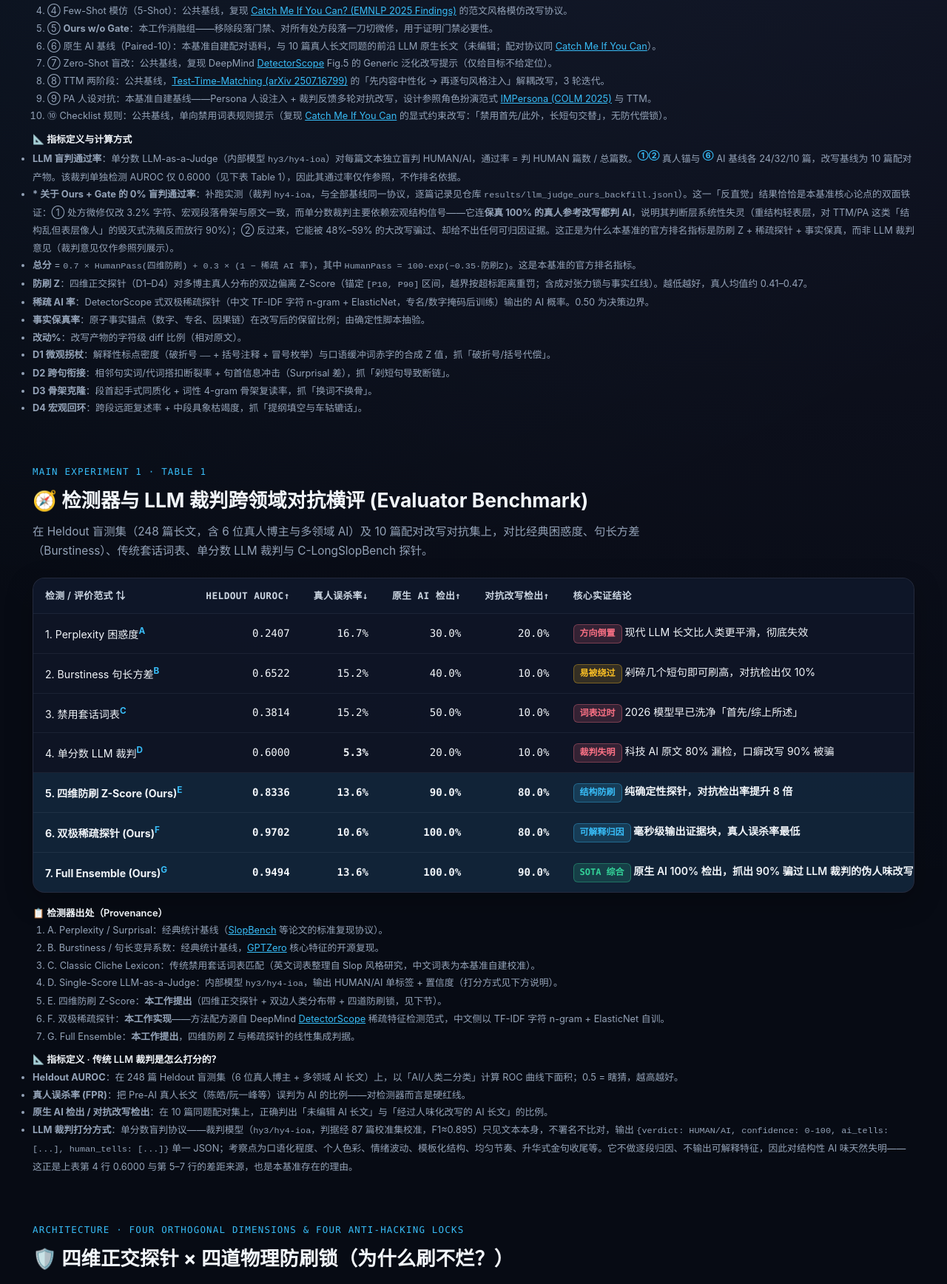
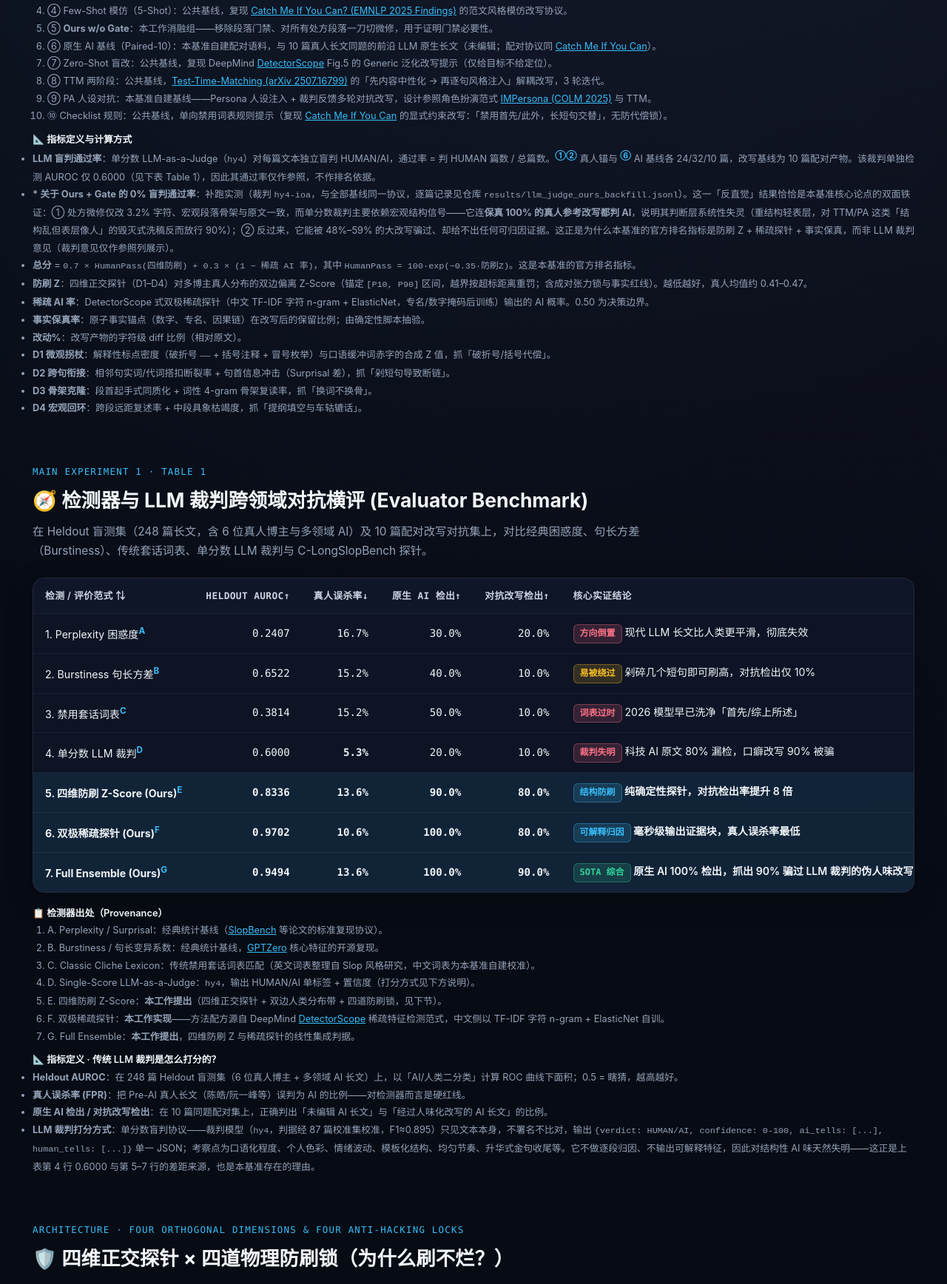
Before and after one commit to yenanjing/c-longslop-bench, a plain HTML site: page docs/index.html in a window 1280 px wide. Shown: the part 1752-3488 px from the top of the page at 74% size. Drawn offline with Linux system fonts and the light colour scheme.

Commit message:
docs: unify judge label to hy4, drop internal-model wording

```diff
--- a/docs/index.html
+++ b/docs/index.html
@@ -642,7 +642,7 @@
         </ol>
         <div class="fn-title">📐 指标定义与计算方式</div>
         <ul>
-          <li><strong>LLM 盲判通过率</strong>：单分数 LLM-as-a-Judge（内部模型 <code>hy3/hy4-ioa</code>）对每篇文本独立盲判 HUMAN/AI，通过率 = 判 HUMAN 篇数 / 总篇数。<sup class="fn">①②</sup> 真人锚与 <sup class="fn">⑥</sup> AI 基线各 24/32/10 篇，改写基线为 10 篇配对产物。该裁判单独检测 AUROC 仅 0.6000（见下表 Table 1），因此其通过率仅作参照，不作排名依据。</li>
+          <li><strong>LLM 盲判通过率</strong>：单分数 LLM-as-a-Judge（<code>hy4</code>）对每篇文本独立盲判 HUMAN/AI，通过率 = 判 HUMAN 篇数 / 总篇数。<sup class="fn">①②</sup> 真人锚与 <sup class="fn">⑥</sup> AI 基线各 24/32/10 篇，改写基线为 10 篇配对产物。该裁判单独检测 AUROC 仅 0.6000（见下表 Table 1），因此其通过率仅作参照，不作排名依据。</li>
           <li id="fn-ours-judge"><strong>* 关于 Ours + Gate 的 0% 盲判通过率</strong>：补跑实测（裁判 <code>hy4-ioa</code>，与全部基线同一协议，逐篇记录见仓库 <code>results/llm_judge_ours_backfill.jsonl</code>）。这一「反直觉」结果恰恰是本基准核心论点的双面铁证：① 处方微修仅改 3.2% 字符、宏观段落骨架与原文一致，而单分数裁判主要依赖宏观结构信号——它连<strong>保真 100% 的真人参考改写都判 AI</strong>，说明其判断层系统性失灵（重结构轻表层，对 TTM/PA 这类「结构乱但表层像人」的毁灭式洗稿反而放行 90%）；② 反过来，它能被 48%–59% 的大改写骗过、却给不出任何可归因证据。这正是为什么本基准的官方排名指标是防刷 Z + 稀疏探针 + 事实保真，而非 LLM 裁判意见（裁判意见仅作参照列展示）。</li>
           <li><strong>总分</strong> = <code>0.7 × HumanPass(四维防刷) + 0.3 × (1 − 稀疏 AI 率)</code>，其中 <code>HumanPass = 100·exp(−0.35·防刷Z)</code>。这是本基准的官方排名指标。</li>
           <li><strong>防刷 Z</strong>：四维正交探针（D1–D4）对多博主真人分布的双边偏离 Z-Score（锚定 <code>[P10, P90]</code> 区间，越界按超标距离重罚；含成对张力锁与事实红线）。越低越好，真人均值约 0.41–0.47。</li>
@@ -745,7 +745,7 @@
           <li>A. Perplexity / Surprisal：经典统计基线（<a href="https://arxiv.org/pdf/2609.33905" target="_blank">SlopBench</a> 等论文的标准复现协议）。</li>
           <li>B. Burstiness / 句长变异系数：经典统计基线，<a href="https://gptzero.me" target="_blank">GPTZero</a> 核心特征的开源复现。</li>
           <li>C. Classic Cliche Lexicon：传统禁用套话词表匹配（英文词表整理自 Slop 风格研究，中文词表为本基准自建校准）。</li>
-          <li>D. Single-Score LLM-as-a-Judge：内部模型 <code>hy3/hy4-ioa</code>，输出 HUMAN/AI 单标签 + 置信度（打分方式见下方说明）。</li>
+          <li>D. Single-Score LLM-as-a-Judge：<code>hy4</code>，输出 HUMAN/AI 单标签 + 置信度（打分方式见下方说明）。</li>
           <li>E. 四维防刷 Z-Score：<strong>本工作提出</strong>（四维正交探针 + 双边人类分布带 + 四道防刷锁，见下节）。</li>
           <li>F. 双极稀疏探针：<strong>本工作实现</strong>——方法配方源自 DeepMind <a href="https://arxiv.org/pdf/2610.30006" target="_blank">DetectorScope</a> 稀疏特征检测范式，中文侧以 TF-IDF 字符 n-gram + ElasticNet 自训。</li>
           <li>G. Full Ensemble：<strong>本工作提出</strong>，四维防刷 Z 与稀疏探针的线性集成判据。</li>
@@ -755,7 +755,7 @@
           <li><strong>Heldout AUROC</strong>：在 248 篇 Heldout 盲测集（6 位真人博主 + 多领域 AI 长文）上，以「AI/人类二分类」计算 ROC 曲线下面积；0.5 = 瞎猜，越高越好。</li>
           <li><strong>真人误杀率 (FPR)</strong>：把 Pre-AI 真人长文（陈皓/阮一峰等）误判为 AI 的比例——对检测器而言是硬红线。</li>
           <li><strong>原生 AI 检出 / 对抗改写检出</strong>：在 10 篇同题配对集上，正确判出「未编辑 AI 长文」与「经过人味化改写的 AI 长文」的比例。</li>
-          <li><strong>LLM 裁判打分方式</strong>：单分数盲判协议——裁判模型（<code>hy3/hy4-ioa</code>，判据经 87 篇校准集校准，F1≈0.895）只见文本本身，不署名不比对，输出 <code>{verdict: HUMAN/AI, confidence: 0-100, ai_tells: [...], human_tells: [...]}</code> 单一 JSON；考察点为口语化程度、个人色彩、情绪波动、模板化结构、均匀节奏、升华式金句收尾等。它不做逐段归因、不输出可解释特征，因此对结构性 AI 味天然失明——这正是上表第 4 行 0.6000 与第 5–7 行的差距来源，也是本基准存在的理由。</li>
+          <li><strong>LLM 裁判打分方式</strong>：单分数盲判协议——裁判模型（<code>hy4</code>，判据经 87 篇校准集校准，F1≈0.895）只见文本本身，不署名不比对，输出 <code>{verdict: HUMAN/AI, confidence: 0-100, ai_tells: [...], human_tells: [...]}</code> 单一 JSON；考察点为口语化程度、个人色彩、情绪波动、模板化结构、均匀节奏、升华式金句收尾等。它不做逐段归因、不输出可解释特征，因此对结构性 AI 味天然失明——这正是上表第 4 行 0.6000 与第 5–7 行的差距来源，也是本基准存在的理由。</li>
         </ul>
       </div>
     </section>
```
Also changed, not shown: index.html (+3 -3 lines), 2 other files.
